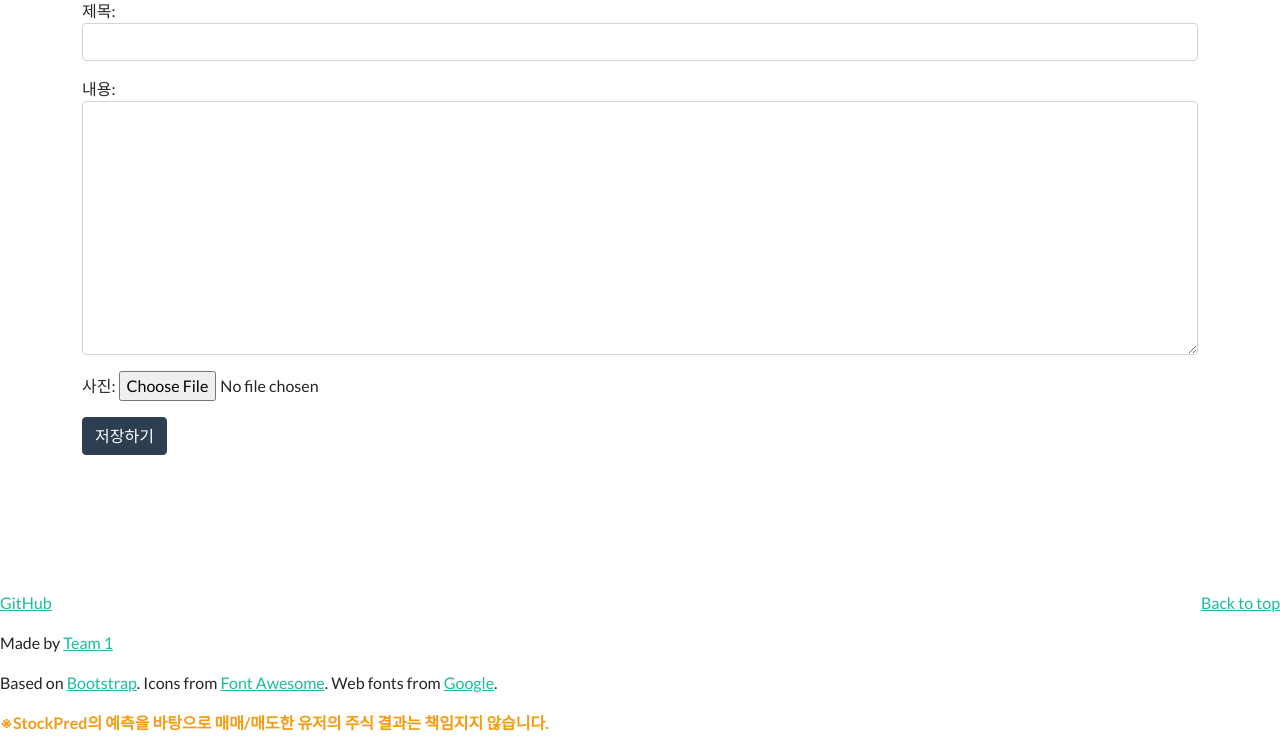
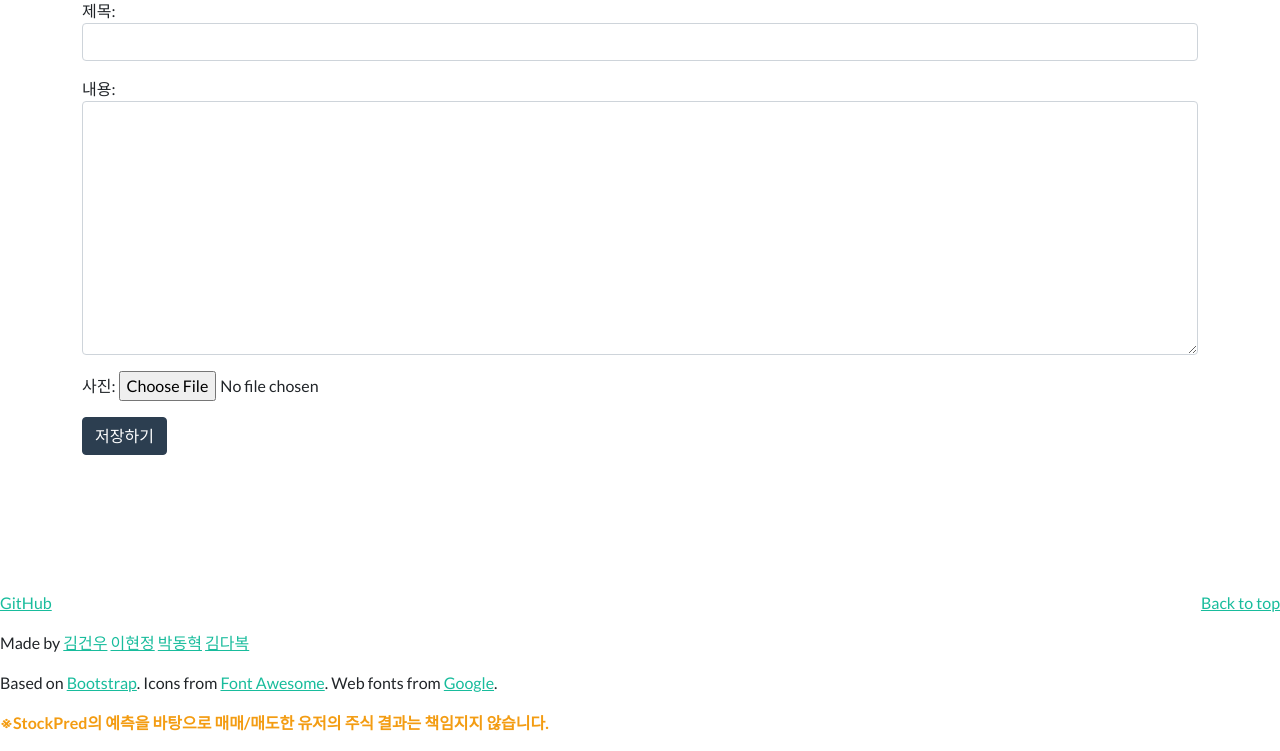
Before and after one commit to id-gxon/investment-analysis, a Django app: page /board/discussion/create/ in a window 1280 px wide. Shown: the part 138-889 px from the top of the page. Run offline with Django 4.2, Linux system fonts and the light colour scheme; the visitor is signed in with stand-in values (Sample User, id 1); some libraries are stand-ins or nearby versions.

Commit message:
출처변경

```diff
--- a/templates/base.html
+++ b/templates/base.html
@@ -33,7 +33,11 @@
               <li><a href="https://github.com/id-gxon/investment-analysis.git">GitHub</a></li>
 <!--              <li><a href="../help/#api">API</a></li>-->
             </ul>
-            <p>Made by <a href="https://github.com/id-gxon/investment-analysis.git">Team 1</a></p>
+            <p>Made by <a href="https://github.com/id-gxon/">김건우</a>
+                    <a href="https://github.com/junnng">이현정</a>
+                    <a href="https://github.com/Ddongh">박동혁</a>
+                    <a href="https://github.com/dabokkim">김다복</a>
+            </p>
             <p>Based on <a href="https://getbootstrap.com/" rel="nofollow">Bootstrap</a>. Icons from <a href="https://fontawesome.com/" rel="nofollow">Font Awesome</a>. Web fonts from <a href="https://fonts.google.com/" rel="nofollow">Google</a>.</p>
               <p class="text-warning"><strong>※StockPred의 예측을 바탕으로 매매/매도한 유저의 주식 결과는 책임지지 않습니다.</strong></p>
           </div>
```
